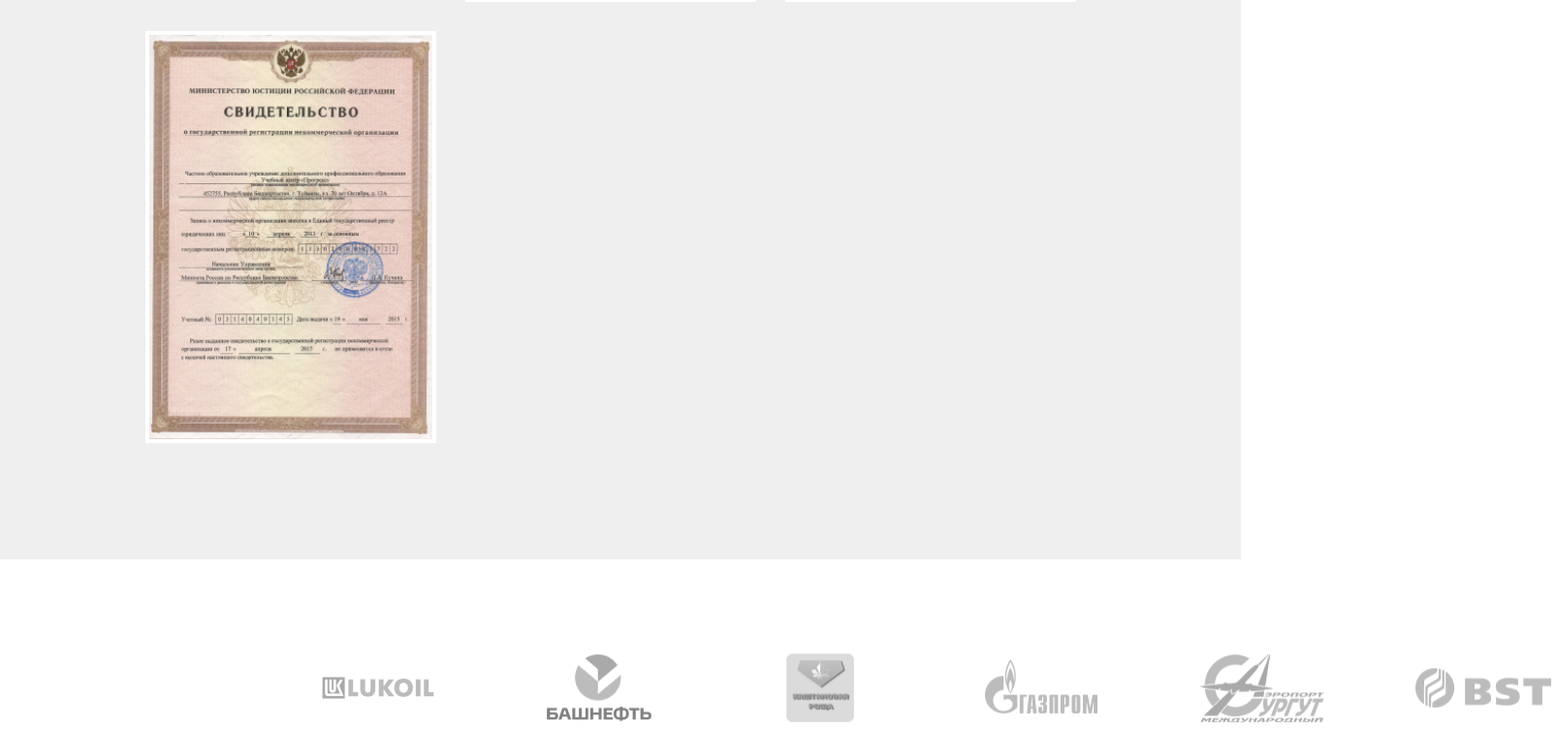
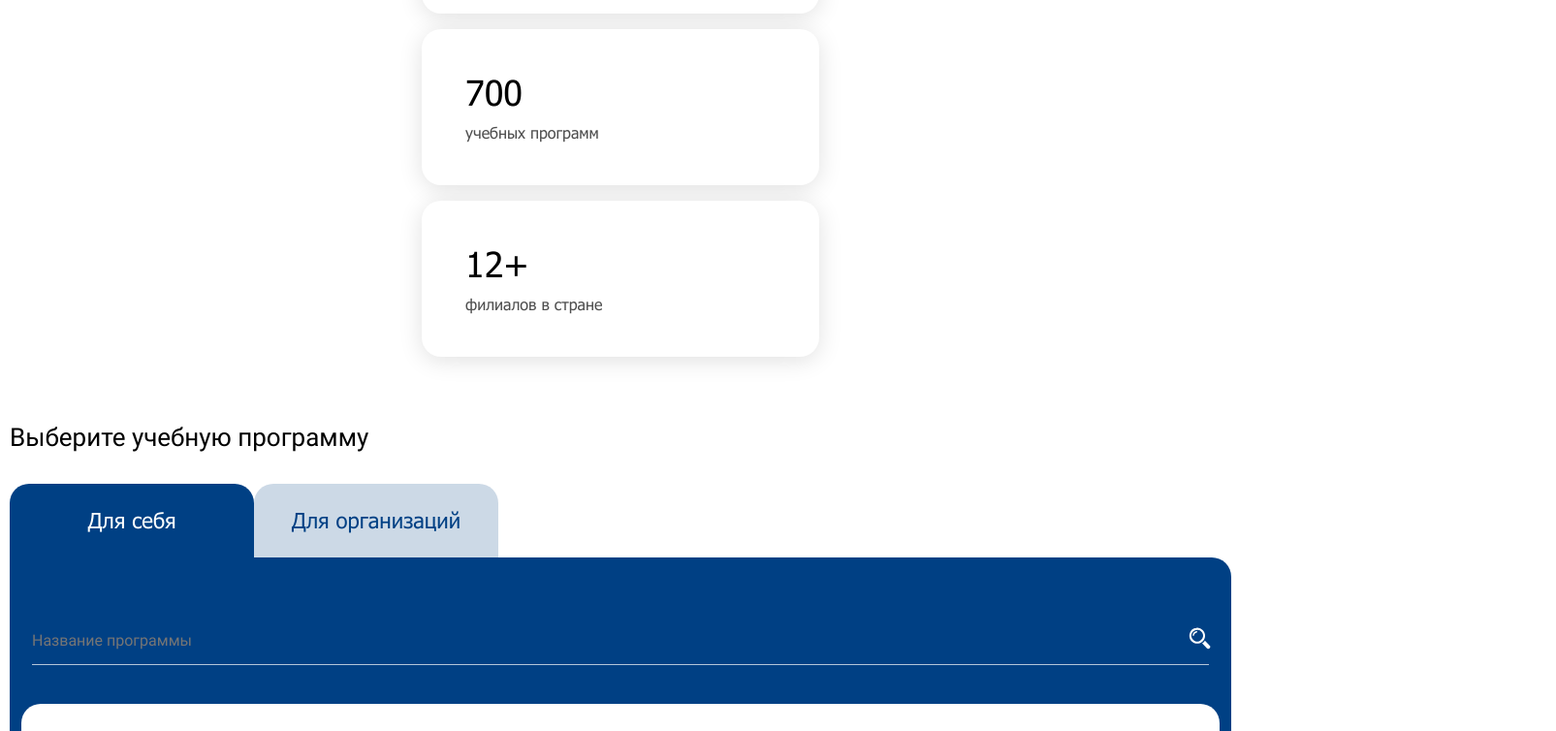
Before and after one commit to stdkvb/vprogress, a React (Create React App) app: page / in a window 1280 px wide. Shown: the part 742-1496 px from the top of the page at 97% size, 1605 px wide, since content can reach past the window. Built offline with nearby package versions, Linux system fonts and the light colour scheme.

Commit message:
add adaptive block Clients

```diff
--- a/src/blocks/clients/clients.css
+++ b/src/blocks/clients/clients.css
@@ -1,6 +1,15 @@
 .clients {
-    width: calc(100% - 630px);
+    width: 100%;
     margin: 90px auto 120px auto;
+    padding: 0 15px 0 15px;
     display: flex;
+    flex-wrap: wrap;
     gap: 78px;
 }
+
+@media screen and (max-width: 850px) {
+    .clients {
+        gap: 30px;
+        margin: 30px auto 30px auto;
+    }
+}
--- a/src/components/Main.js
+++ b/src/components/Main.js
@@ -9,10 +9,10 @@ import Clients from './Clients';
 function Main() {
     return (
         <main className='content'>
-            {/* <About />
+            <About />
             <Programms />
             <Benefits />
-            <News /> */}
+            <News />
             <Licenses />
             <Clients />
         </main>
```
